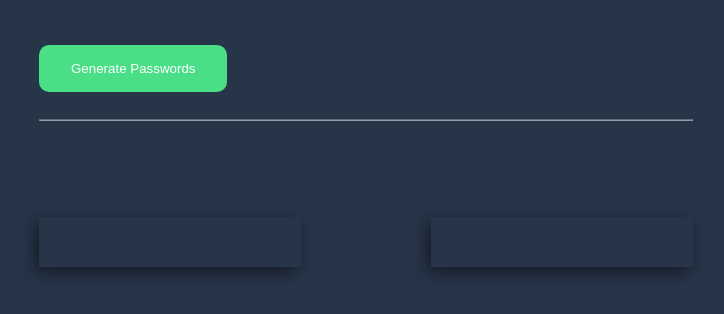
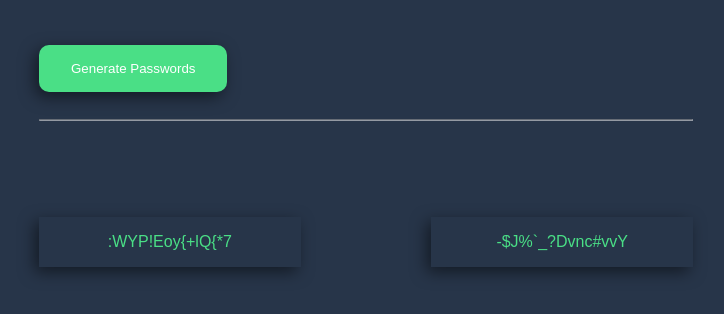
Before and after one commit to daf-wah/03-solo_project_password_generator, a plain HTML site: page index.html in a window 1280 px wide. Both pictures are taken after a click on the button "Generate Passwords". Shown: the part 208-522 px from the top of the page, without its empty margins (9-733 px from the left). Drawn offline with Linux system fonts and the light colour scheme.

Commit message:
Completed Prelim Password Generator
Finalized the rough draft of the generator.

```diff
--- a/index.html
+++ b/index.html
@@ -25,7 +25,9 @@
 
     <div class="container">
       <div class="button">
-        <button class="generate">Generate Passwords</button>
+        <button class="generate" onclick="genRandPass()">
+          Generate Passwords
+        </button>
       </div>
       <hr />
     </div>
--- a/index.js
+++ b/index.js
@@ -91,3 +91,22 @@ const characters = [
   "?",
   "/",
 ];
+
+let passwordOne = document.getElementById("password-one");
+let passwordTwo = document.getElementById("password-two");
+let passwordLength = 15;
+
+function genRandPass() {
+  function getRandomCharacter() {
+    let randomChar = Math.floor(Math.random() * characters.length);
+    return characters[randomChar];
+  }
+  let randomPasswordOne = "";
+  let randomPasswordTwo = "";
+  for (let i = 0; i < passwordLength; i++) {
+    randomPasswordOne += getRandomCharacter();
+    randomPasswordTwo += getRandomCharacter();
+  }
+  passwordOne.textContent = randomPasswordOne;
+  passwordTwo.textContent = randomPasswordTwo;
+}
--- a/style.css
+++ b/style.css
@@ -46,6 +46,7 @@ span {
     border-radius: 10px;
     border: none;
     margin-bottom: 2em;
+    filter: drop-shadow(-4px 5px 8px rgba(0, 0, 0, 50%));
 }
 
 hr {
@@ -65,4 +66,5 @@ hr {
     filter: drop-shadow(-4px 5px 8px rgba(0, 0, 0, 50%));
     border: none;
     color: #4adf86;
+    font-size: 1rem;
 }
```
